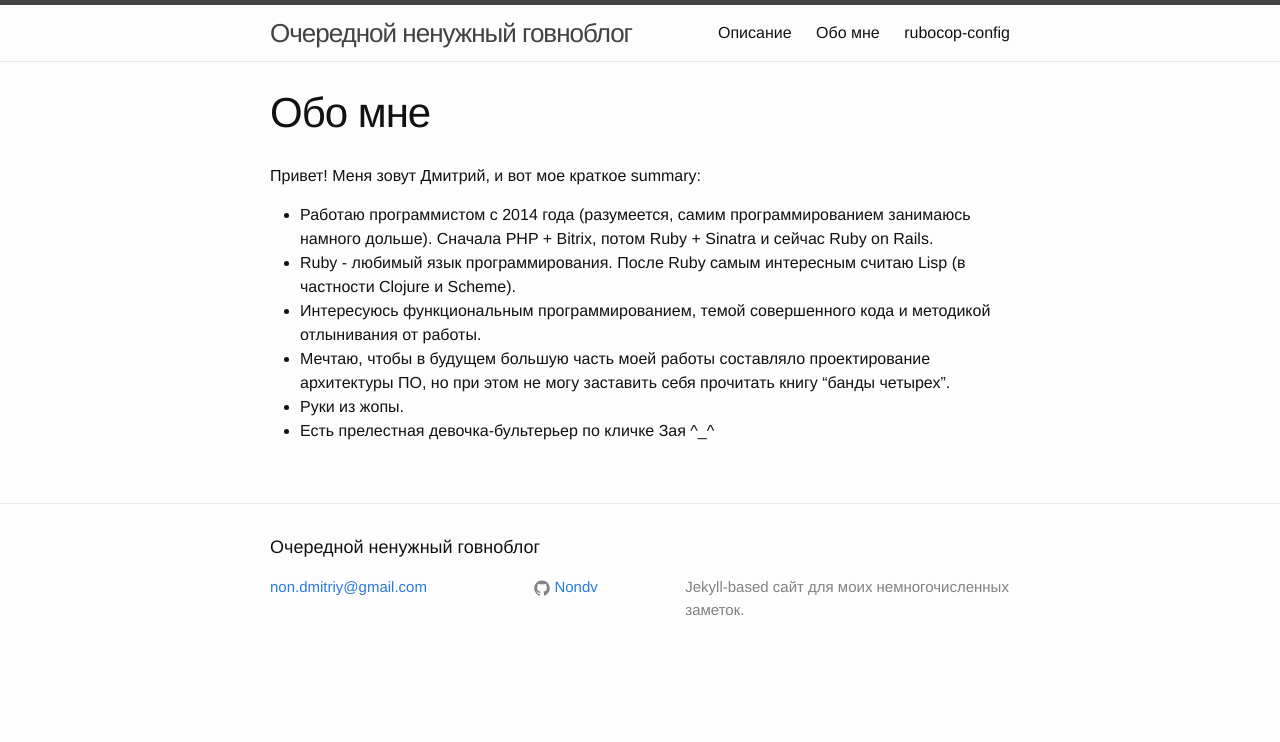
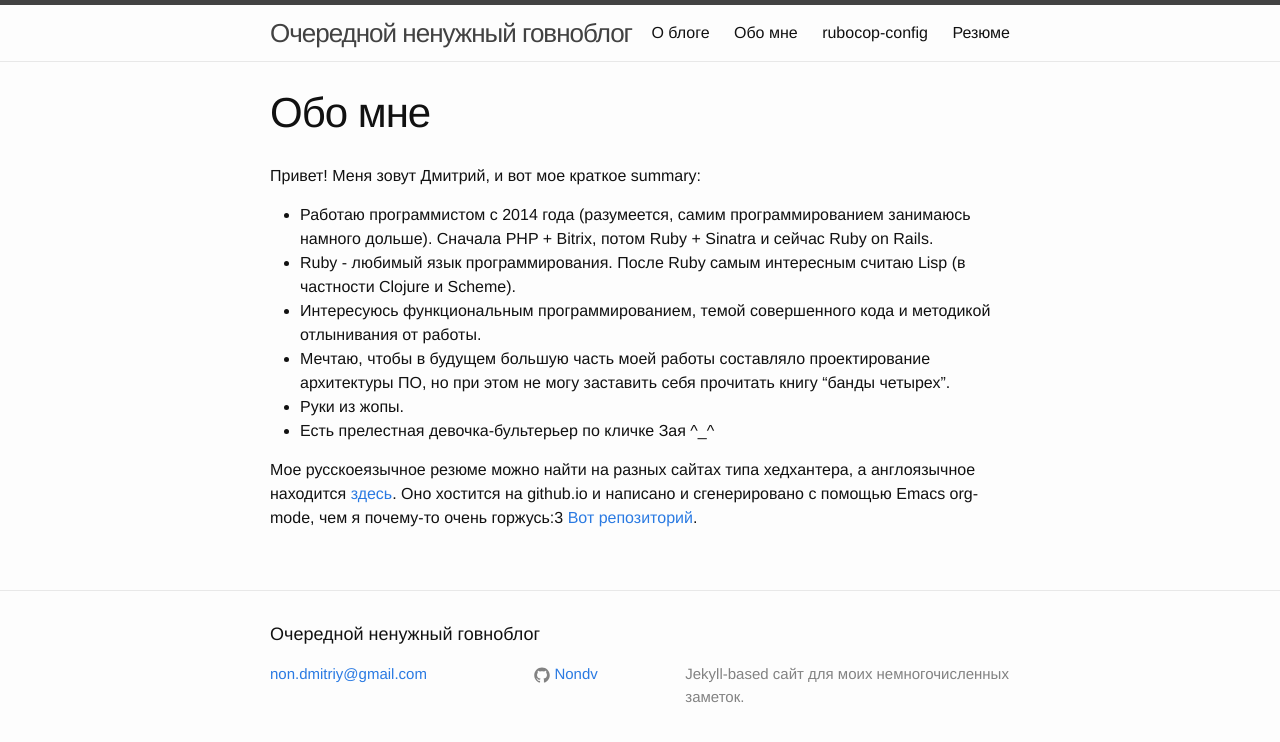
Before and after one commit to Nondv/Nondv.github.io.bk, a Jekyll site: the page built from me.md, in a window 1280 px wide. Shown: the top 742 px of the page. Built offline with Jekyll 4.4.1, drawn with Linux system fonts in a browser that asks for light colours.

Commit message:
change some pages, add links to CV

```diff
--- a/_includes/header.html
+++ b/_includes/header.html
@@ -19,6 +19,7 @@
           <a class="page-link" href="{{ my_page.url | prepend: site.baseurl }}">{{ my_page.title }}</a>
           {% endif %}
         {% endfor %}
+        <a class="page-link" href="https://nondv.wtf">Резюме</a>
       </div>
     </nav>
 
--- a/about.md
+++ b/about.md
@@ -1,6 +1,6 @@
 ---
 layout: page
-title: Описание
+title: О блоге
 permalink: /about/
 ---
 
--- a/me.md
+++ b/me.md
@@ -18,3 +18,8 @@ permalink: /me/
   прочитать книгу "банды четырех".
 * Руки из жопы.
 * Есть прелестная девочка-бультерьер по кличке Зая ^_^
+
+Мое русскоеязычное резюме можно найти на разных сайтах типа хедхантера, а
+англоязычное находится [здесь](https://nondv.wtf). Оно хостится на github.io и
+написано и сгенерировано с помощью Emacs org-mode, чем я почему-то очень
+горжусь:3 [Вот репозиторий](https://github.com/Nondv/cv).
```
